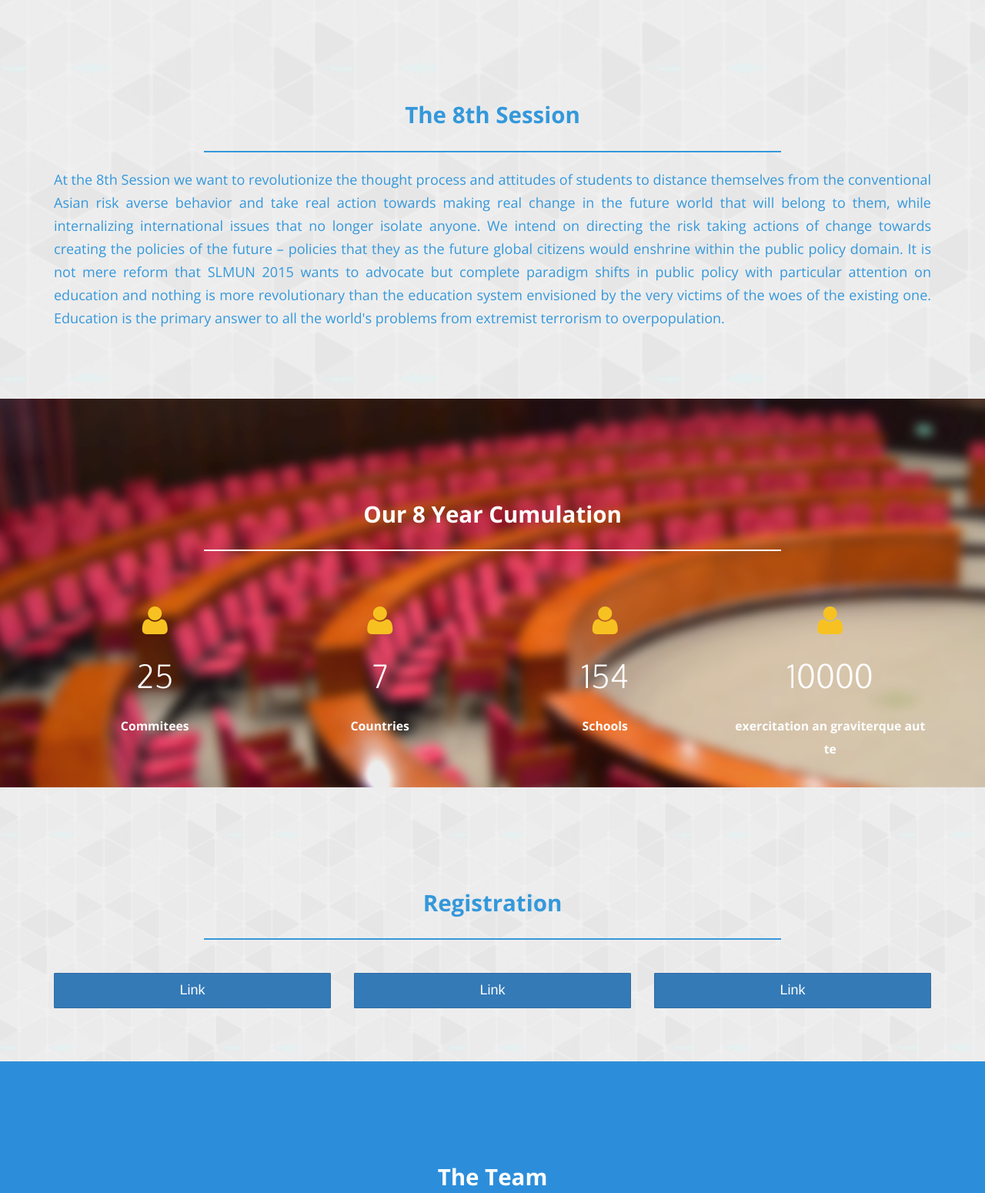
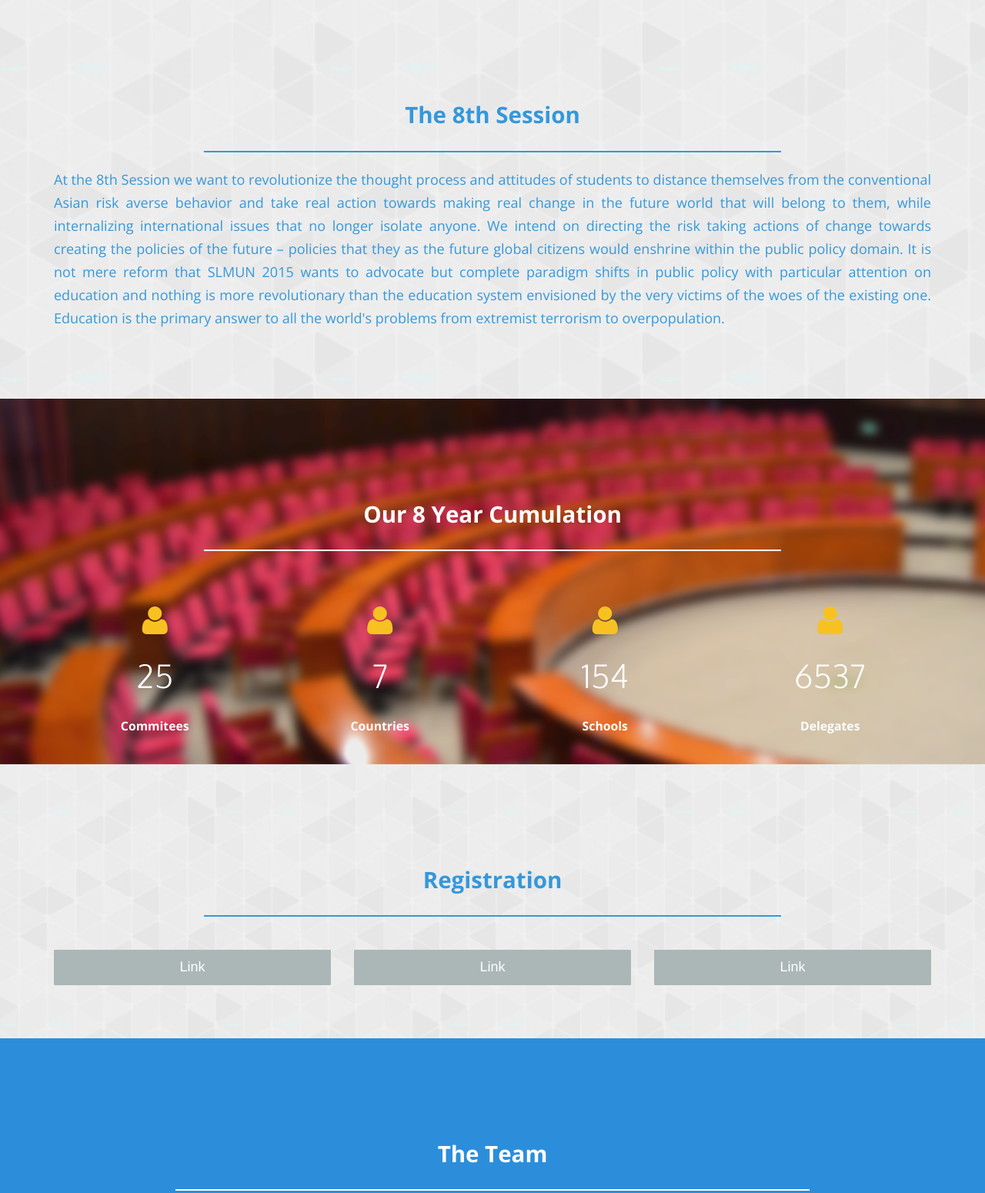
Before and after one commit to Saturnfive/SLMUN15, a PHP site: page / in a window 1280 px wide. Shown: the part 1219-2769 px from the top of the page at 77% size. Run offline with PHP 8.4, Linux system fonts and the light colour scheme; some libraries are stand-ins or nearby versions.

Commit message:
Completed Reg

```diff
--- a/css/app.css
+++ b/css/app.css
@@ -593,15 +593,25 @@ a h5 {
     border-right-width: 1px;
     border-right-color: #C5C5C5;
 }
+
 .bcolor {
     background-color: #6fa7da;
 }
 
 .btn-registration {
     border-radius: 1px;
+    background-color: #ABB7B7;
+    border-color: #ABB7B7;
+}
+
+.btn-registration:hover,
+.btn-registration:target
+{
+    background-color: #DADFE1;
+    border-color: #DADFE1;
 }
 
 .reg-push-down {
-    margin-top:2%;
-    margin-bottom:6%;
+    margin-top: 2%;
+    margin-bottom: 6%;
 }
--- a/index.html
+++ b/index.html
@@ -207,9 +207,9 @@
                             </div>
                             <div class="col-lg-3 col-md-3 col-sm-6 col-xs-12">
                                 <i class="fa fa-user fa-3x"></i>
-                                <span class="stat-count highlight">10000</span>
+                                <span class="stat-count highlight">6537</span>
                                 <div class="milestone-details">
-                                    <p class="text-center">exercitation an graviterque aut te</p>
+                                    <p class="text-center">Delegates</p>
                                 </div>
                             </div>
                         </div>
```
